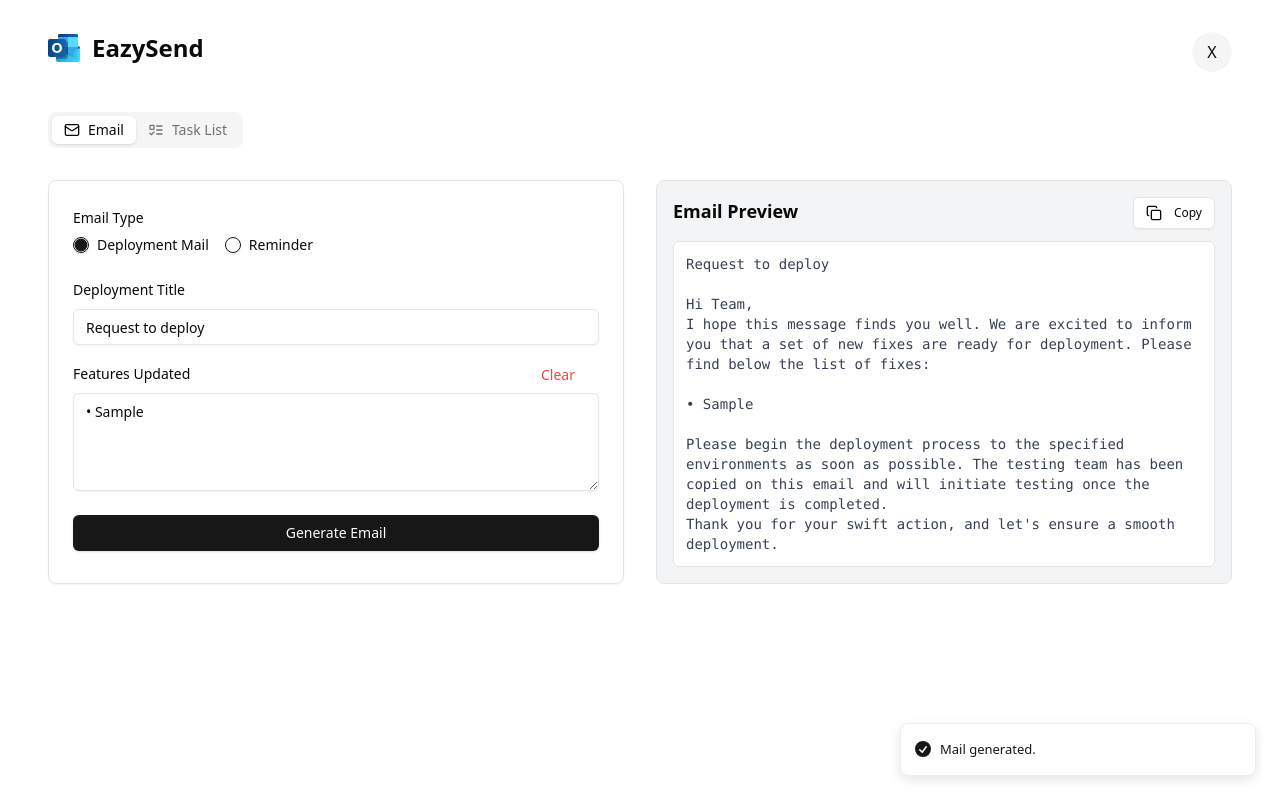
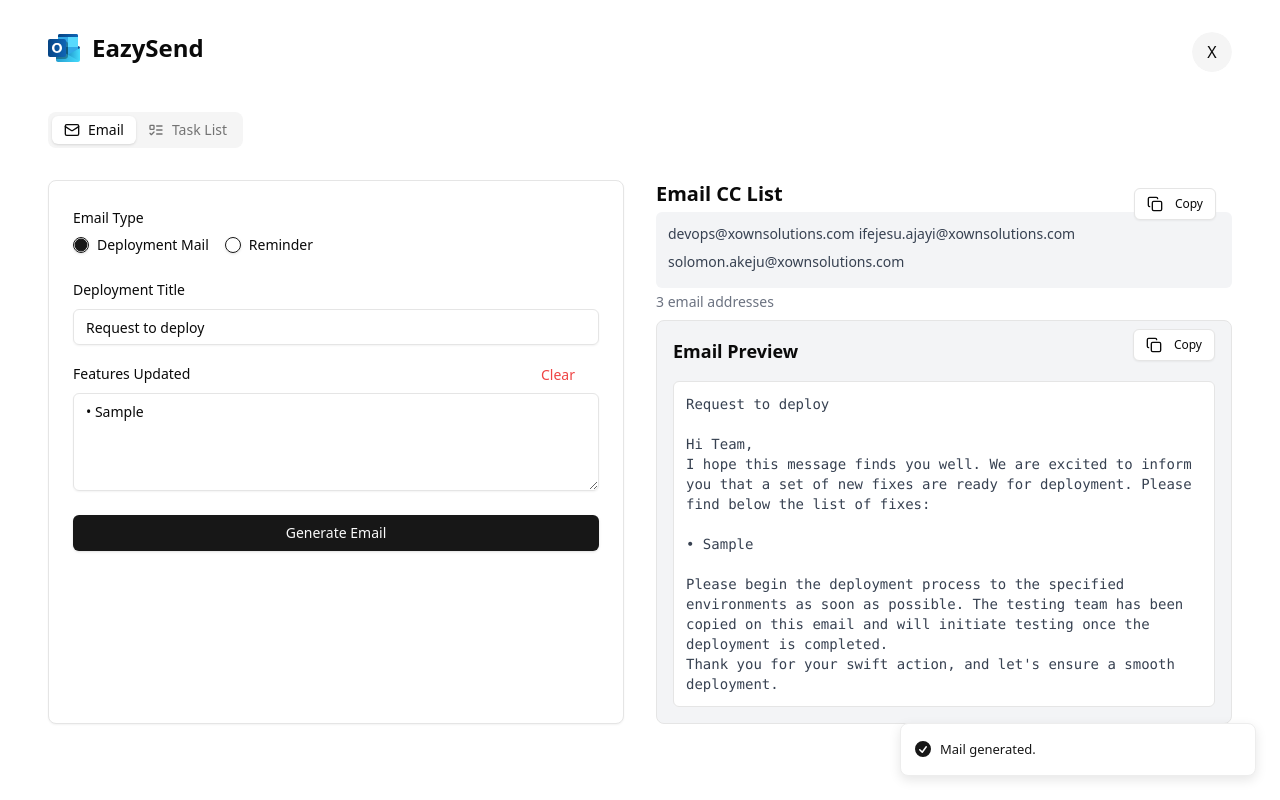
Before and after one commit to kalejaiyeoluwadara/eazysend, a Next.js app: page / in a window 1280 px wide. Both pictures are taken after typing "Sample" into the empty fields and a click on the button "Generate Email". Built offline with nearby package versions, Linux system fonts and the light colour scheme.

Commit message:
added email css

```diff
--- a/app/components/CopyButton.tsx
+++ b/app/components/CopyButton.tsx
@@ -10,7 +10,7 @@ function CopyButton({ copied, handleCopy }: CopyButtonProps) {
             onClick={handleCopy}
             variant="outline"
             size="sm"
-            className="absolute top-4 right-4 bg-white"
+            className="absolute top-2 right-4 bg-white"
         >
             {copied ? (
                 <>
--- /dev/null
+++ b/app/components/EmailCopyComponent .tsx
@@ -0,0 +1,54 @@
+import React, { useState } from 'react';
+import CopyButton from './CopyButton';
+import { toast } from 'sonner';
+
+const EmailCopyComponent = () => {
+    const emails = [
+        'devops@xownsolutions.com',
+        'ifejesu.ajayi@xownsolutions.com',
+        'solomon.akeju@xownsolutions.com',
+    ];
+
+    const [copySuccess, setCopySuccess] = useState(false);
+
+    // Format emails for CC (comma-separated)
+    const formattedEmails = emails.join(', ');
+
+    const handleCopy = async () => {
+        try {
+            await navigator.clipboard.writeText(formattedEmails);
+            setCopySuccess(true);
+            toast.success("Copied to clipboard!");
+            // Reset success message after 2 seconds
+            setTimeout(() => {
+                setCopySuccess(false);
+            }, 2000);
+        } catch (err) {
+            console.error('Failed to copy text: ', err);
+        }
+    };
+
+    return (
+        <div className="w-full relative bg-white rounded-lg ">
+            <h2 className="text-xl font-semibold mb-1">Email CC List</h2>
+
+            <div className="mb-1 flex gap-1 flex-wrap p-3 bg-gray-100 rounded-md ">
+                {emails.map((email, index) => (
+                    <div key={index} className="text-sm text-gray-700 mb-1">
+                        {email}
+                    </div>
+                ))}
+            </div>
+
+            <div className="flex items-center justify-between">
+                <CopyButton handleCopy={handleCopy} copied={copySuccess} />
+
+                <span className="text-sm text-gray-500">
+                    {emails.length} email addresses
+                </span>
+            </div>
+        </div>
+    );
+};
+
+export default EmailCopyComponent;
--- a/app/components/EmailPreview.tsx
+++ b/app/components/EmailPreview.tsx
@@ -6,6 +6,7 @@ import { toast } from "sonner";
 import CopyButton from "./CopyButton";
 import { Bell } from "lucide-react";
 import { Button } from "@/components/ui/button";
+import EmailCopyComponent from "./EmailCopyComponent ";
 
 // LocalStorage key for deployment info
 const DEPLOYMENT_INFO_KEY = "lastDeploymentInfo";
@@ -123,6 +124,8 @@ This is a gentle reminder to deploy the pending changes. Thank you for your swif
   const showReminderButton = isDeploymentEmail || !!lastDeploymentInfo;
 
   return (
+    <main className="flex flex-col gap-2">
+      <EmailCopyComponent />
       <div className="relative group bg-gray-100 p-4 rounded-lg border">
         <div className="flex justify-between items-center mb-4">
           <h2 className="text-lg font-semibold">Email Preview</h2>
@@ -148,5 +151,6 @@ This is a gentle reminder to deploy the pending changes. Thank you for your swif
           )}
         </div>
       </div>
+    </main>
   );
 };
```
Lines whose indentation alone changed are shown as unchanged.
